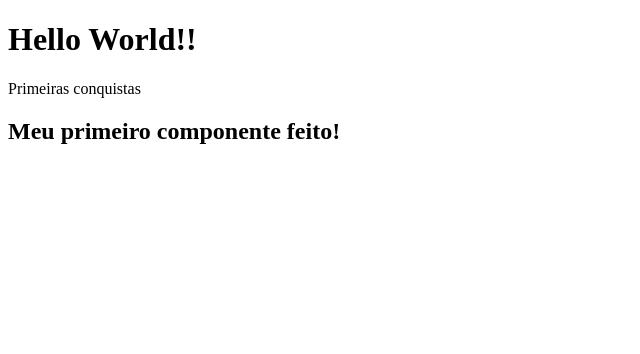
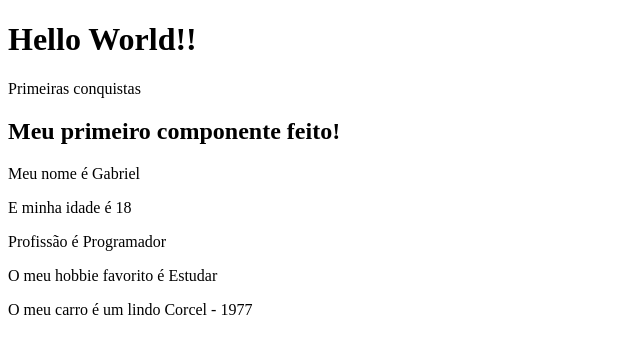
Before and after one commit to GabrielDz27/Angular-estudo, an Angular app in the folder estudo-1/: page / in a window 1280 px wide. Shown: the top 354 px of the page, without its empty margins (0-640 px from the left). Built offline with nearby package versions, Linux system fonts and the light colour scheme.

Commit message:
Parent-data

```diff
--- a/estudo-1/src/app/app.routes.ts
+++ b/estudo-1/src/app/app.routes.ts
@@ -1,7 +1,7 @@
 import { Routes } from '@angular/router';
 import { FirstComponentComponent } from './components/first-component/first-component.component';
-
+import { ParentDataComponent } from './componentes/parent-data/parent-data.component';
 export const routes: Routes = [
- {path:'', component: FirstComponentComponent}
-
+ {path:'', component: FirstComponentComponent},
+ {path:'', component: ParentDataComponent}
 ];
--- /dev/null
+++ b/estudo-1/src/app/componentes/parent-data/parent-data.component.html
@@ -0,0 +1 @@
+<p>parent-data works!</p>
--- a/estudo-1/src/app/components/first-component/first-component.component.html
+++ b/estudo-1/src/app/components/first-component/first-component.component.html
@@ -1 +1,7 @@
 <h2>Meu primeiro componente feito!</h2>
+
+<p>Meu nome é {{ name }}</p>
+<p>E minha idade é {{ age }}</p>
+<p>Profissão é {{ job }}</p>
+<p>O meu hobbie favorito é {{ hobbies[1] }}</p>
+<p>O meu carro é um lindo {{ car.name }} - {{ car.year}}</p>
--- a/estudo-1/src/app/components/first-component/first-component.component.ts
+++ b/estudo-1/src/app/components/first-component/first-component.component.ts
@@ -8,5 +8,12 @@ import { Component } from '@angular/core';
   styleUrl: './first-component.component.css'
 })
 export class FirstComponentComponent {
-
+  name: String ='Gabriel';
+  age: number = 18;
+  job: String = 'Programador';
+  hobbies = ["Correr","Estudar","Carro"];
+  car = {
+    name: 'Corcel',
+    year: 1977
+  };
 }
```
Also changed, not shown: estudo-1/src/app/componentes/parent-data/parent-data.component.ts (added, +11 -0 lines), estudo-1/src/app/componentes/parent-data/parent-data.component.css (added), 1 other file (tests, documents, lock files or other folders).
